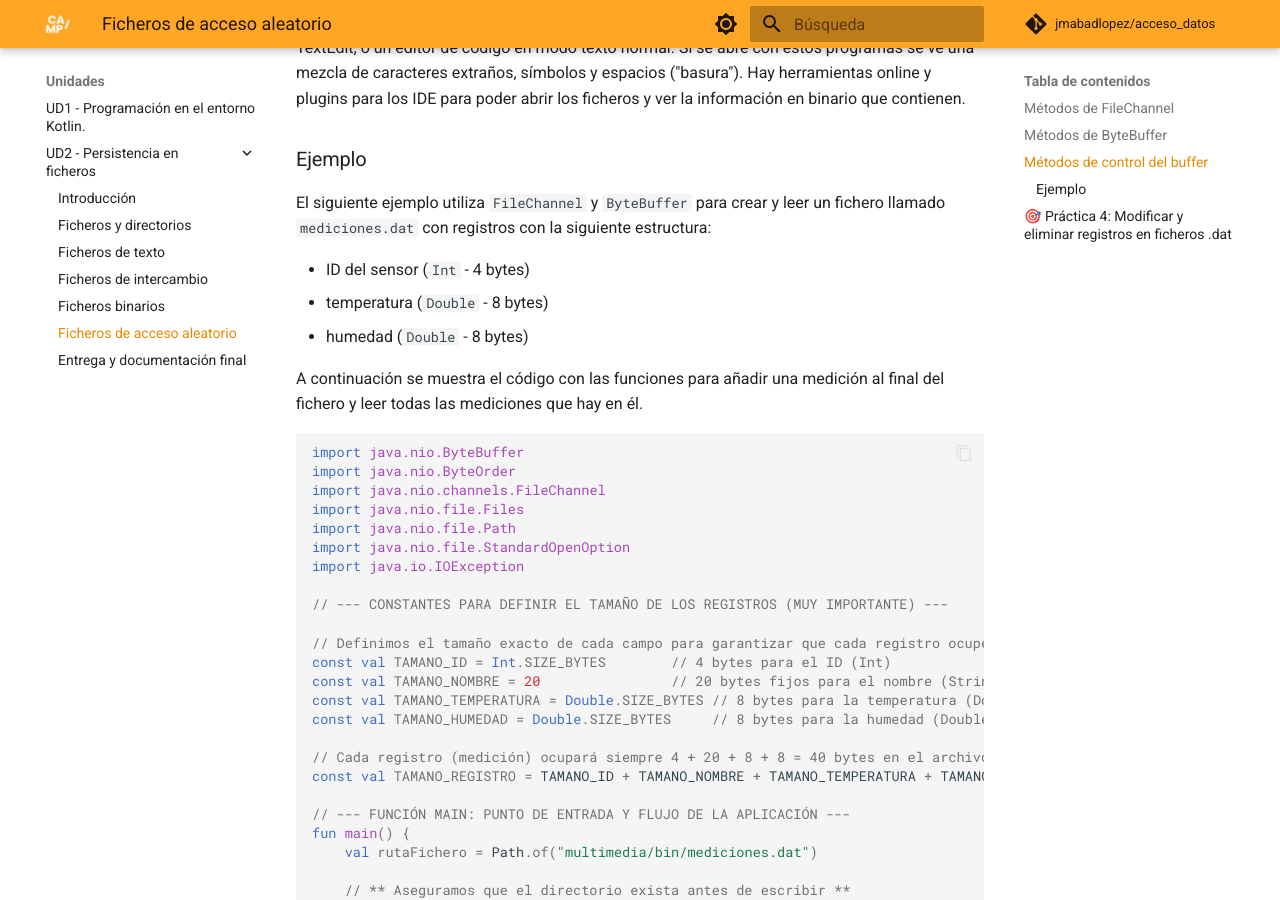
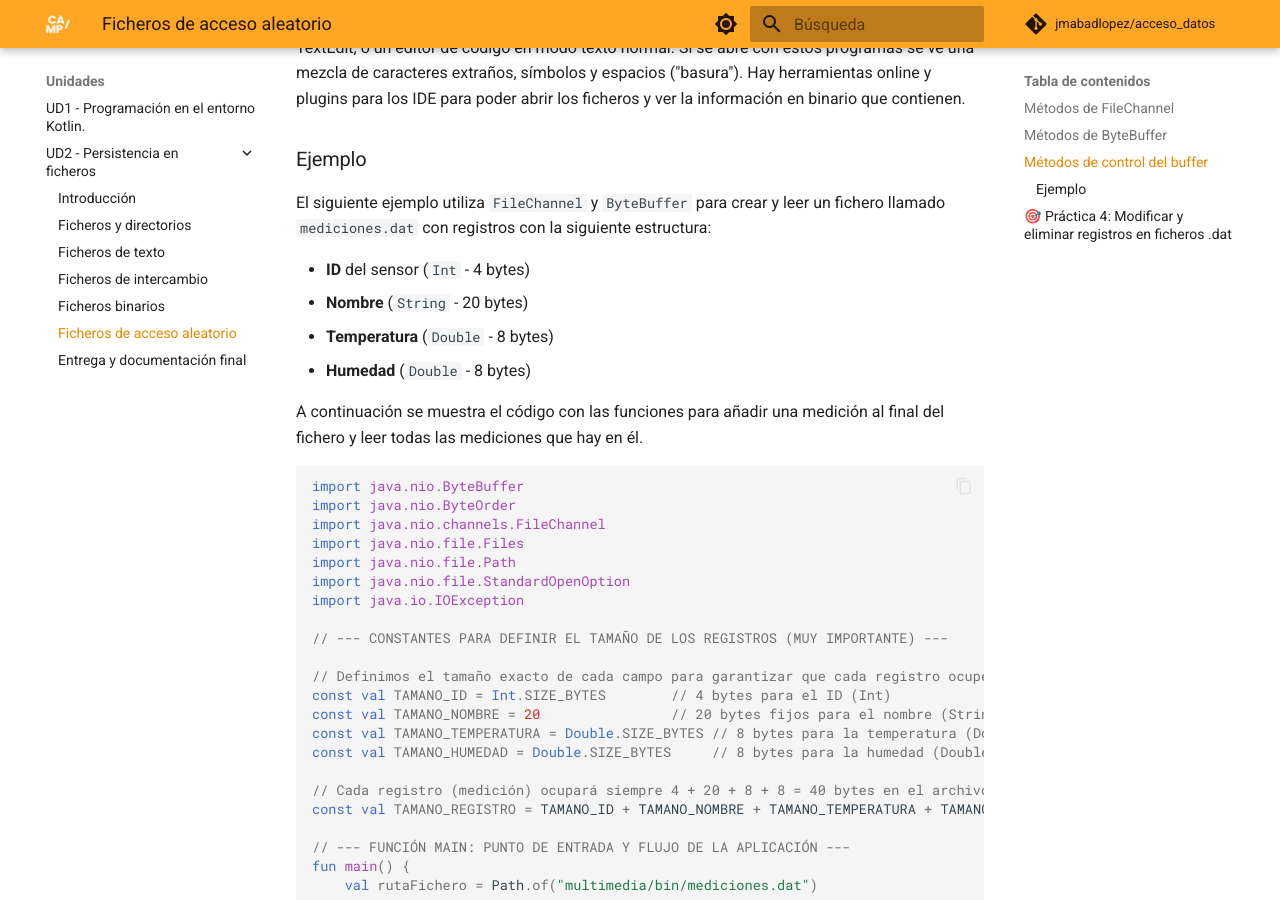
Before and after one commit to JMAbadLopez/acceso_datos, an MkDocs documentation site: the page built from docs/unidades/ud02/ficheros_acceso_aleatorio.md, in a window 1280 px wide and 900 px high, scrolled down 2104 px. Built offline with MkDocs 1.6.1 and Material for MkDocs 9.7.7, drawn with Linux system fonts in a browser that asks for light colours; comment, search, counter and statistics services are not loaded.

Commit message:
Unidad 02. Entrega final

```diff
--- a/docs/unidades/ud02/ficheros_acceso_aleatorio.md
+++ b/docs/unidades/ud02/ficheros_acceso_aleatorio.md
@@ -47,9 +47,10 @@ Las clases **FileChannel**, **ByteBuffer** y **StandardOpenOption** se utilizan
 
 El siguiente ejemplo utiliza `FileChannel` y `ByteBuffer` para crear y leer un fichero llamado `mediciones.dat` con registros con la siguiente estructura:
 
-* ID del sensor (`Int` - 4 bytes)
-* temperatura (`Double` - 8 bytes)
-* humedad (`Double` - 8 bytes)
+* **ID** del sensor (`Int` - 4 bytes)
+* **Nombre** (`String` - 20 bytes)
+* **Temperatura** (`Double` - 8 bytes)
+* **Humedad** (`Double` - 8 bytes)
 
 A continuación se muestra el código con las funciones para añadir una medición al final del fichero y leer todas las mediciones que hay en él.
 
```
Also changed, not shown: site/search/search_index.json, site/unidades/ud02/ficheros_acceso_aleatorio/index.html.
